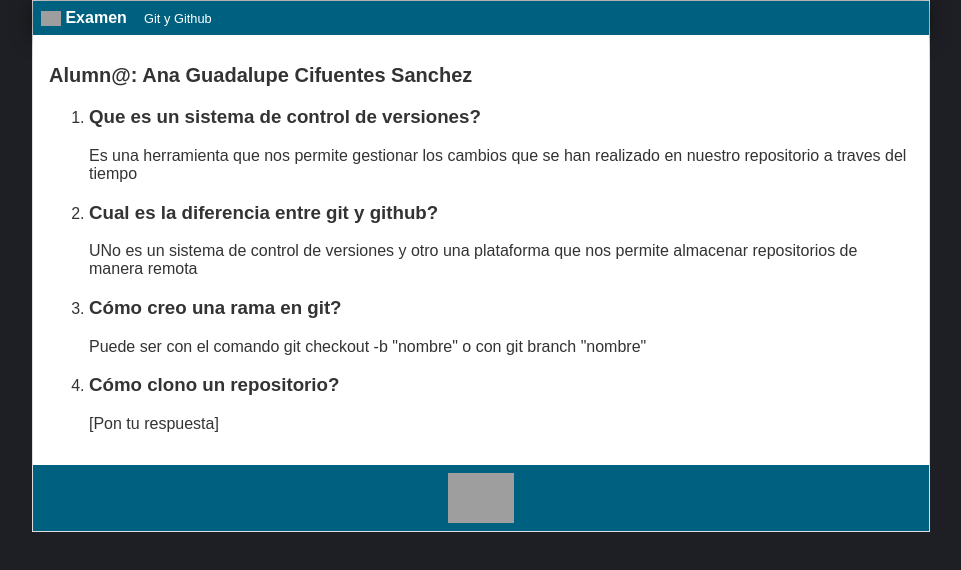
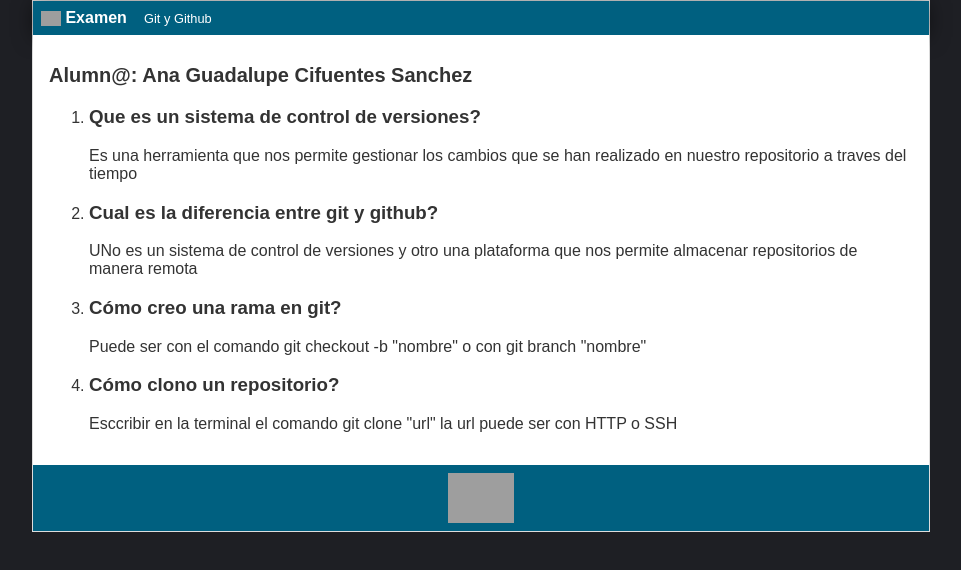
Before and after one commit to silvamariad/Desafio-Bootcamp-DevOps, a plain HTML site: page exercise/ANA_CIFUENTES.html in a window 1280 px wide. Shown: the whole page, without its empty margins (159-1120 px from the left). Drawn offline with Linux system fonts and the light colour scheme; files that its build step writes are made by us from their sources; grey boxes are pictures that could not be loaded.

Commit message:
DOCS: Resolucion cuestionario Resolvi quinta y ultima pregunta del cuestionario

```diff
--- a/exercise/ANA_CIFUENTES.html
+++ b/exercise/ANA_CIFUENTES.html
@@ -31,7 +31,7 @@
                 </li>
                 <li>
                     <h3>Cómo clono un repositorio?</h3>
-                    [Pon tu respuesta]
+                    Esccribir en la terminal el comando git clone "url" la url puede ser con HTTP o SSH
                 </li>
             </ol>
         </div>
```
